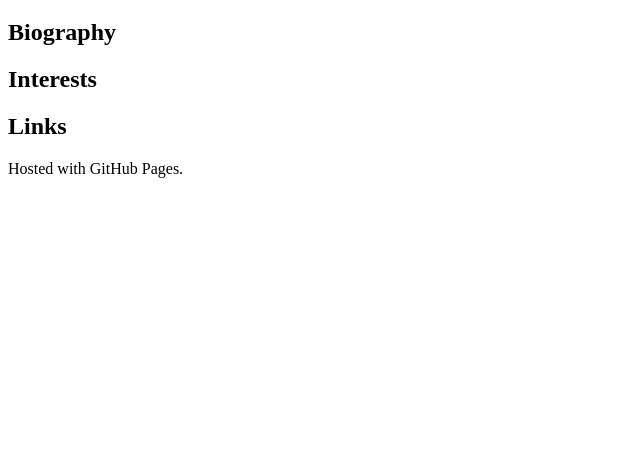
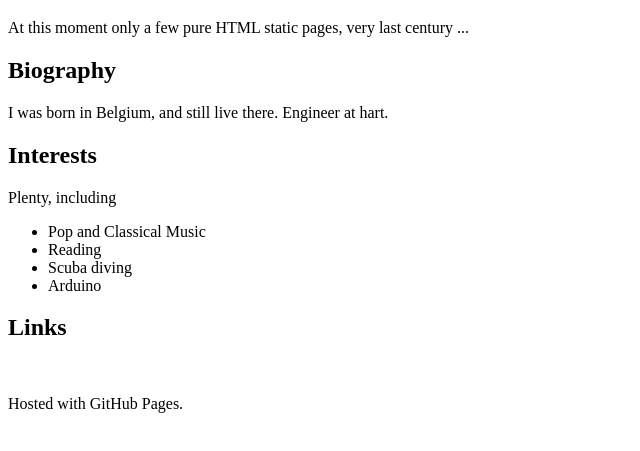
Before and after one commit to tochinet/tochinet.github.io, a plain HTML site: page index.html in a window 1280 px wide. Shown: the part 61-512 px from the top of the page, without its empty margins (0-640 px from the left). Drawn offline with Linux system fonts and the light colour scheme.

Commit message:
Update index.html

```diff
--- a/index.html
+++ b/index.html
@@ -2,9 +2,16 @@
 <html>
 <body>
 <h1>Tochinet's website</h1>
+  <p>At this moment only a few pure HTML static pages, very last century ... </p>
 <h2>Biography</h2>
+  I was born in Belgium, and still live there. Engineer at hart.
   <h2>Interests</h2>
+  Plenty, including
+  <ul><li>Pop and Classical Music</li>
+    <li>Reading</li>
+  <li>Scuba diving</li>
+  <li>Arduino</li></ul>
   <h2>Links</h2>
-<p>Hosted with GitHub Pages.</p>
+<br/><p>Hosted with GitHub Pages.</p>
 </body>
 </html>
```
